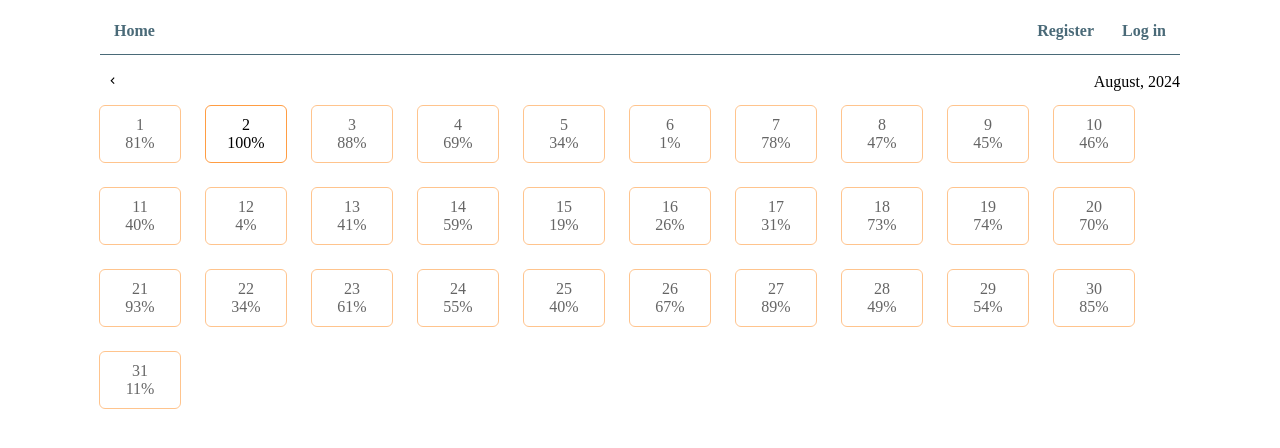
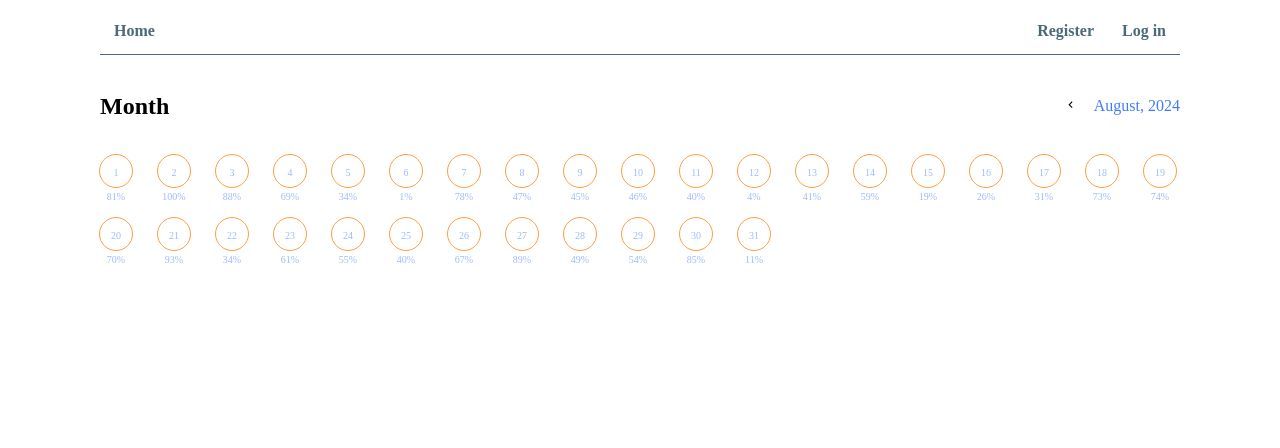
Before and after one commit to RomaBez/goit-react-hw-08, a React (Vite) app: page /calendar in a window 1280 px wide. Shown: the top 448 px of the page. Built offline with nearby package versions, Linux system fonts and the light colour scheme.

Commit message:
css calendar added

```diff
--- a/src/components/Paginator/Paginator.jsx
+++ b/src/components/Paginator/Paginator.jsx
@@ -86,35 +86,42 @@ const Paginator = () => {
 
   return (
     <div>
-      <div className={styles.paginator}>
-        <button onClick={goPrevMonth}>
+      <div className={styles.calendarContainer}>
+        <div className={styles.monthNavigation}>
+          <h2>Month</h2>
+          <div className={styles.monthControl}>
+            <button className={styles.arrowButton} onClick={goPrevMonth}>
               <MdKeyboardArrowLeft />
             </button>
-        <span>{`${new Date(currentYear, currentMonth).toLocaleString("en-US", {
+            <span>
+              {`${new Date(currentYear, currentMonth).toLocaleString("en-US", {
                 month: "long",
-        })}, ${currentYear}`}</span>
+              })}, ${currentYear}`}
+            </span>
             {!(
               currentYear === new Date().getFullYear() &&
               currentMonth === new Date().getMonth()
             ) && (
-          <button onClick={goNextMonth}>
+              <button className={styles.arrowButton} onClick={goNextMonth}>
                 <MdKeyboardArrowRight />
               </button>
             )}
           </div>
-      <div className={styles.daysList}>
+        </div>
+        <div className={styles.daysContainer}>
           {days.map((day) => (
+            <div className={styles.dayCell} key={day.date}>
               <div
-            key={day.date}
                 className={`${styles.dayItem} ${
-              day.progress < 100 ? styles.incomplete : ""
+                  day.progress < 100 ? "incomplete" : ""
                 }`}
                 onClick={(e) =>
                   handleSelectDay({ ...day, waterPerc: day.progress }, e)
                 }
               >
-            <span>{day.date}</span>
-            <span>{`${day.progress}%`}</span>
+                <div className={styles.dayProgress}>{day.date}</div>
+              </div>
+              <div className={styles.dayProgress}>{`${day.progress}%`}</div>
             </div>
           ))}
         </div>
@@ -127,6 +134,7 @@ const Paginator = () => {
           />
         )}
       </div>
+    </div>
   );
 };
 
--- a/src/components/Paginator/Paginator.module.css
+++ b/src/components/Paginator/Paginator.module.css
@@ -1,45 +1,73 @@
-.paginator {
+.calendarContainer {
+  display: flex;
+  flex-direction: column;
+}
+
+.monthNavigation {
+  display: flex;
+  margin-bottom: 15px;
+  justify-content: space-between;
+  align-items: center;
+}
+
+.arrowButton {
+  cursor: pointer;
+  margin: 10px;
+  border: none;
+  background-color: rgba(0, 0, 255, 0);
+}
+
+.monthControl {
+  color: var(--primery-color-blue, #407bff);
   display: flex;
   align-items: center;
-  justify-content: space-between;
-  margin-bottom: 15px;
+  justify-content: center;
 }
 
-/* Кнопка для навігації по місяцях */
-.paginator button {
-  cursor: pointer;
-  background-color: transparent;
-  border: none; /* Додаємо, щоб прибрати обведення кнопки */
+.daysContainer {
+  width: 100%;
+  display: flex;
+  flex-wrap: wrap;
+  gap: 26px;
+  row-gap: 16px;
 }
 
-/* Список днів */
-.daysList {
-  display: flex;
-  flex-wrap: wrap;
-  gap: 26px; /* Відстань між елементами */
-}
-
-/* Клітинка дня */
-.dayItem {
+.dayCell {
   display: flex;
   flex-direction: column;
   align-items: center;
-  width: 50px; /* Ширина для відображення */
-  padding: 10px;
-  border-radius: 5px;
-  background-color: #fff; /* Колір фону */
-  outline: 1px solid #ff9d43; /* Контур */
-  cursor: pointer;
+  box-sizing: border-box;
 }
 
-/* Стиль для неповних днів */
-.incomplete {
-  opacity: 0.6; /* Зменшена непрозорість для неповних */
+.dayItem {
+  width: 32px;
+  height: 32px;
+  border-radius: 50%;
+  background-color: #fff;
+  display: flex;
+  align-items: center;
+  justify-content: center;
+  outline: 1px solid #ff9d43;
+  cursor: pointer;
+  font-size: 14px;
+  line-height: 18px;
 }
 
-/* Медіа запити для адаптивності */
+.dayNumber {
+  font-size: 18px;
+  font-weight: bold;
+}
+
+.dayProgress {
+  color: var(--secondary-color-4, #9ebbff);
+  font-size: 10px;
+  font-weight: 400;
+  margin-top: 4px;
+}
+
 @media screen and (min-width: 768px) {
-  .dayItem {
-    width: 60px; /* Збільшена ширина для більших екранів */
+  .day-item {
+    width: 60px;
+    height: 60px;
   }
 }
```
Lines whose indentation alone changed are shown as unchanged.
